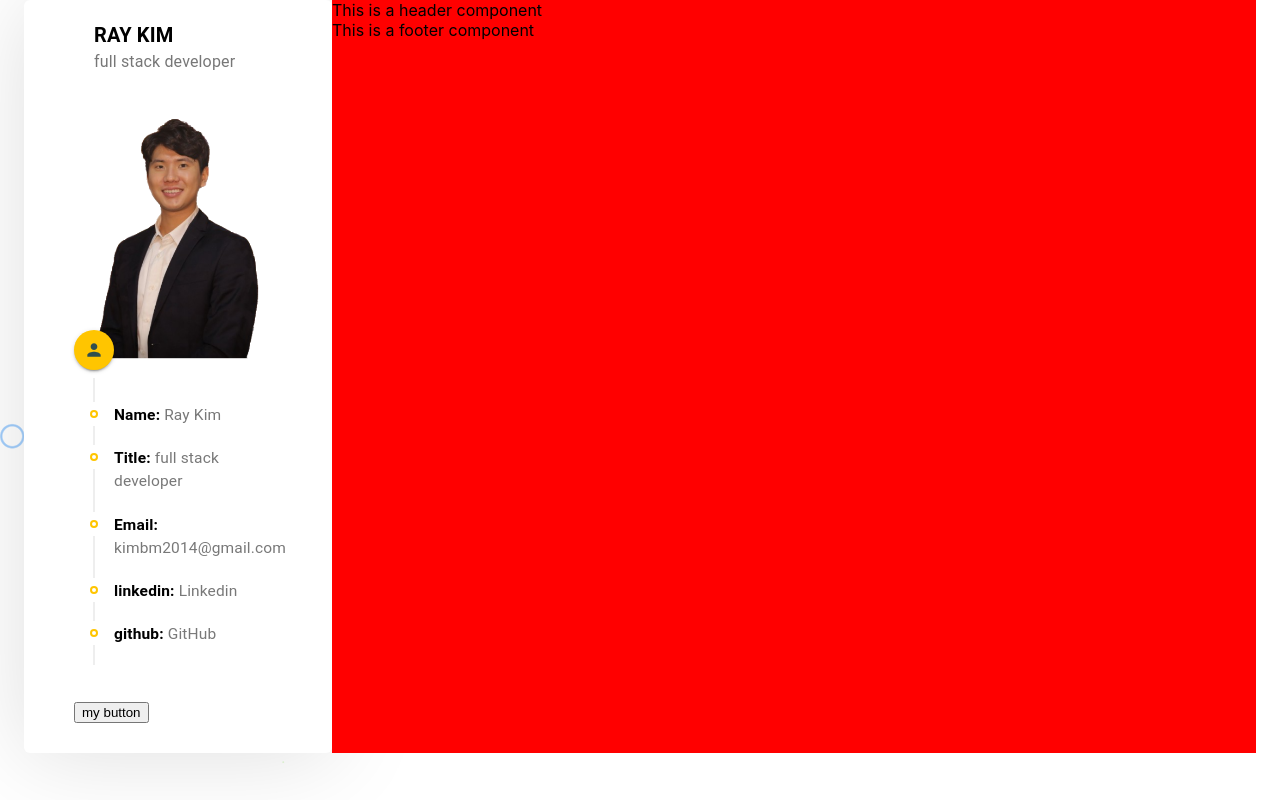
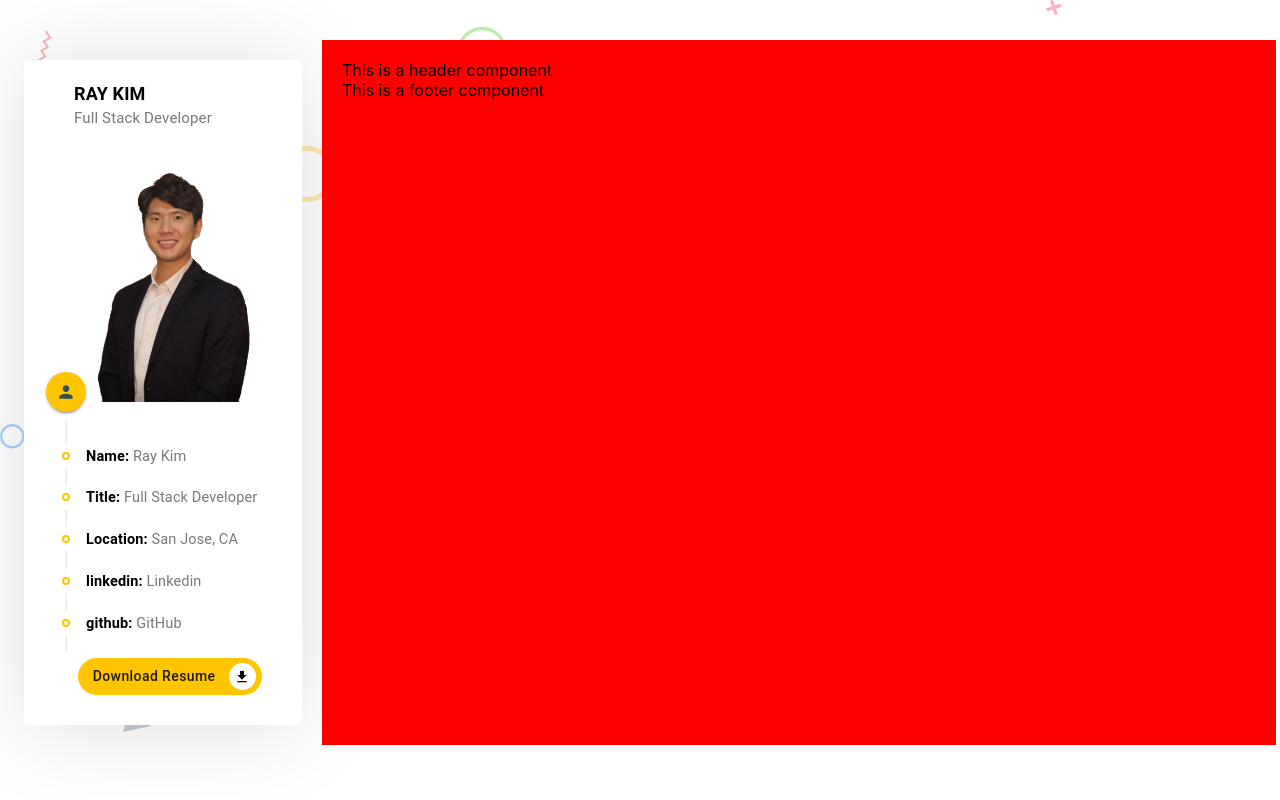
Before and after one commit to moonnada/Portfolio, a React (Create React App) app: page / in a window 1280 px wide. Built offline with nearby package versions, Linux system fonts and the light colour scheme.

Commit message:
updated the profile button's design

```diff
--- a/src/App.css
+++ b/src/App.css
@@ -7,3 +7,19 @@
   -webkit-box-shadow: 0px 2px 92px 0px rgba(0,0,0,0.13);
   -moz-box-shadow: 0px 2px 92px 0px rgba(0,0,0,0.13);
 }
+
+.top_60{
+  margin-top: 60px !important;
+
+}
+
+@media (max-width: 991px) {
+  .top_60{
+    margin-top: 30px !important;
+  }
+}
+
+/* .leftBar {
+  padding-right: 30px;
+
+} */
--- a/src/App.js
+++ b/src/App.js
@@ -14,9 +14,9 @@
 
 function App() {
   return (
-    <Container>
-      <Grid container>
-        <Grid item xs={12}lg={3} md={4} sm={12} >
+    <Container className={'top_60'}>
+      <Grid container spacing={5}>
+        <Grid item xs={12}lg={3} md={4} sm={12} className={`leftBar`}>
           <Profile />
         </Grid>
         <Grid item xs style={{backgroundColor: 'red'}} >
--- /dev/null
+++ b/src/components/Button/PfButton.js
@@ -0,0 +1,12 @@
+import React from 'react'
+import { Button } from '@material-ui/core'
+import './button.css';
+
+export default function PfButton({text,icon}) {
+    return (
+        <Button className={'custom_btn'} endIcon={icon ? (
+        <div className={'btn_icon_container'}>{icon}</div> ) : null}>
+        <span className='btn_text'>{text}</span>
+        </Button>
+    )
+}
--- /dev/null
+++ b/src/components/Button/button.css
@@ -0,0 +1,39 @@
+.custom_btn{
+    background-color: var(--main-color) !important;
+    font-size: 14px !important;
+    font-weight: 500 !important;
+    border: 0 !important;
+    border-radius: 50px !important;
+    padding: 1px 10px !important;
+    line-height: 35px !important;
+    min-width: 100px !important;
+    outline: none !important;
+
+
+}
+
+
+.custom_btn .btn_icon_container{
+    color: #000 !important;
+    background: #fff !important;
+    border-radius: 50px !important;
+    height: 27px !important;
+    width: 27px !important;
+    line-height: 29px !important;
+    text-align: center !important;
+    display: flex !important;
+    align-items: center !important;
+    justify-content: center !important;
+}
+
+.custom_btn .btn_icon_container > .MuiSvgIcon-root{
+    font-size: 16px !important;
+}
+.custom_btn .btn_text{
+    font-size: 14px !important;
+    text-transform: none !important;
+    text-align: center;
+    width: 100%;
+    margin-right: 5px;
+    margin-left: 5px;
+}
--- a/src/components/Profile/Profile.css
+++ b/src/components/Profile/Profile.css
@@ -2,24 +2,26 @@
     background-color: white;
     border-radius: 6px;
     width: 100%;
+
     display: inline-block;
+
 }
 
 .profile_name {
     line-height: 10px;
     padding: 20px;
-    margin-left: 50px;
+    margin-left: 30px;
 
 }
 
 .profile_name .name {
     text-transform: uppercase;
-    font-size: 20px;
+    font-size: 18px;
     font-weight: bold;
 }
 
 .profile_name .title {
-    font-size: 16px;
+    font-size: 15px;
     color: #777;
 }
 
@@ -30,13 +32,13 @@
 }
 
 .profile_image img {
-    width: 100%;
+    width: 110%;
 }
 
 .profile_information {
     top: 0;
     left: 0;
-    margin: -90px 50px 30px;
+    margin: -90px 22px 30px;
 }
 
 .profile_information .timeline .timeline_content {
@@ -45,7 +47,7 @@
 }
 
 .timelineItem_text {
-    font-size: 15.5px !important;
+    font-size: 14.5px !important;
     color: #787878;
     font-weight: 400 !important;
 }
@@ -58,3 +60,12 @@
     color: black;
     font-weight: bold;
 }
+
+.profile .button_container{
+    width: 80%;
+    display: flex;
+    justify-content: center;
+    margin-top: -10px;
+    margin-left: 30px;
+
+}
--- a/src/components/Profile/Profile.js
+++ b/src/components/Profile/Profile.js
@@ -10,7 +10,8 @@
 import TimelineConnector from '@material-ui/lab/TimelineConnector';
 import TimelineContent from '@material-ui/lab/TimelineContent';
 import TimelineDot from '@material-ui/lab/TimelineDot';
-
+import CustomButton from "../Button/PfButton";
+import GetAppIcon from "@material-ui/icons/GetApp";
 
 const CustomTimelineItem = ({ title, text, link }) => (
     <TimelineItem>
@@ -55,14 +56,18 @@
                 <CustomTimeLine icon={<PersonIcon />}>
                     <CustomTimelineItem title='Name:' text={resumeData.name}/>
                     <CustomTimelineItem title='Title:' text={resumeData.title}/>
-                    <CustomTimelineItem title='Email:' text={resumeData.email}/>
+                    <CustomTimelineItem title='Location:' text={resumeData.location}/>
+                    {/* <CustomTimelineItem title='Email:' text={resumeData.email}/> */}
 
                     {Object.keys(resumeData.socials).map((key) => (
                         <CustomTimelineItem title={key} text={resumeData.socials[key].text} link={resumeData.socials[key].link}/>
                     ))}
                 </CustomTimeLine>
-                <br/>
-                <button>my button</button>
+                <div className='button_container'>
+                    <CustomButton text={'Download Resume'} icon={<GetAppIcon/>}/>
+
+
+                </div>
 
             </div>
 
--- a/src/utils/resumeData.js
+++ b/src/utils/resumeData.js
@@ -4,7 +4,8 @@
 
 export default {
     name: 'Ray Kim',
-    title: 'full stack developer',
+    title: 'Full Stack Developer',
+    location: 'San Jose, CA',
     email: 'kimbm2014@gmail.com',
     socials: {
         linkedin: {
```
